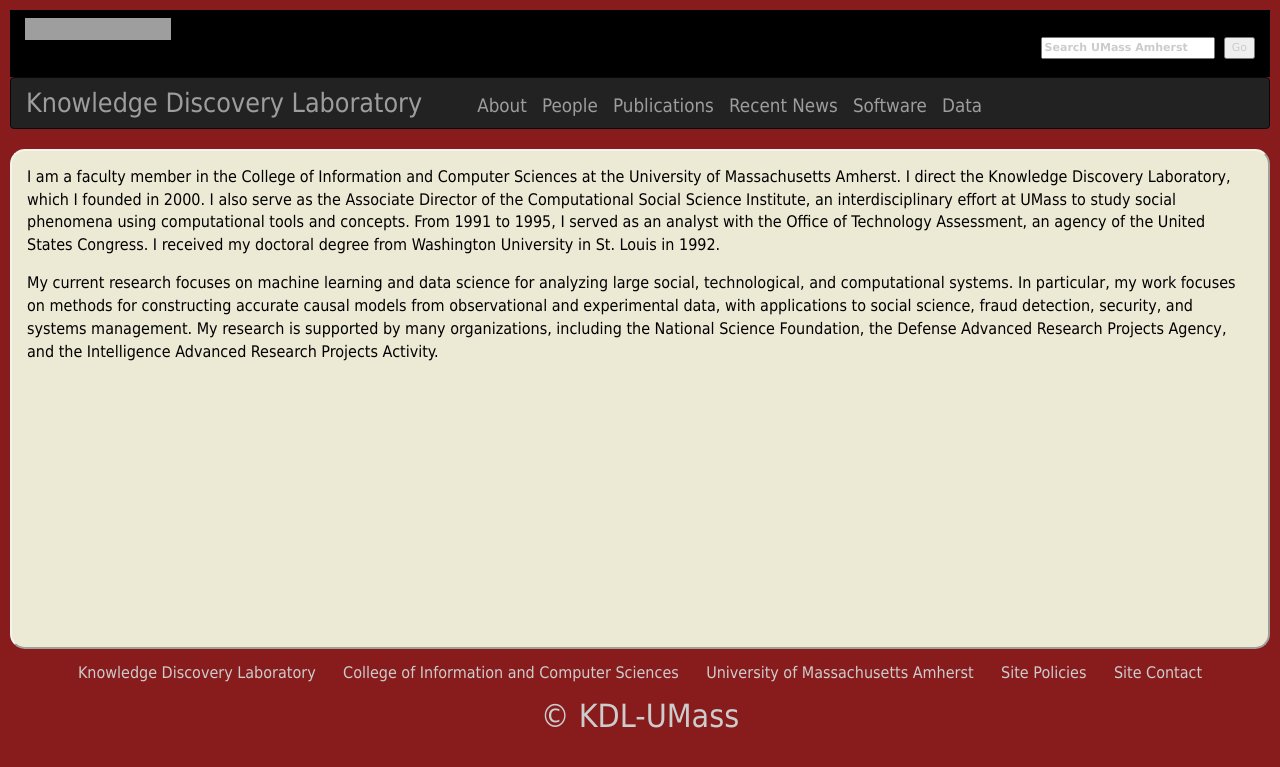
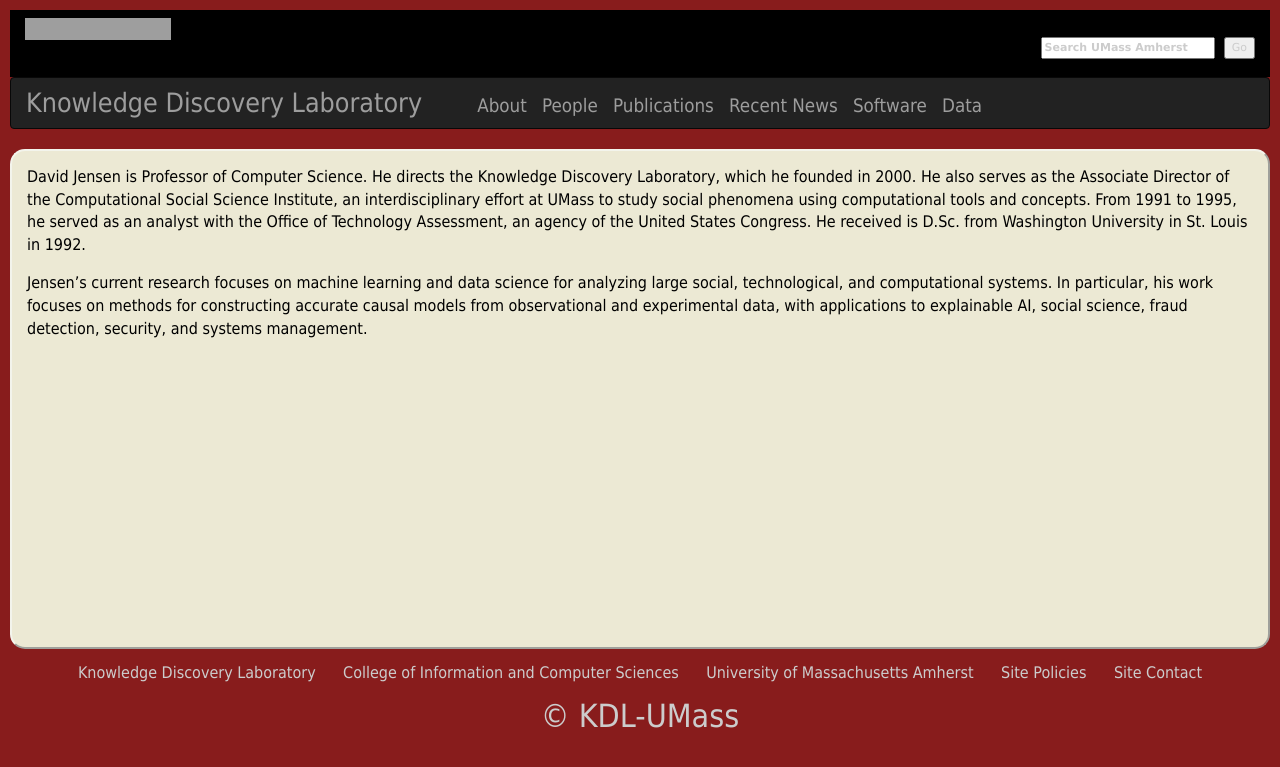
Before and after one commit to KDL-umass/kdl-umass.github.io, a Jekyll site: the page built from _people/00jensen.md, in a window 1280 px wide. Shown: the top 767 px of the page. Built offline with Jekyll 4.4.1, drawn with Linux system fonts in a browser that asks for light colours; nearby versions of some CDN libraries; comment, search, counter and statistics services are not loaded; grey boxes are pictures that could not be loaded.

Commit message:
Edited personal description for style
Changed from first-person (e.g., “I”) to third-person (“he”), which
seems more appropriate here.

```diff
--- a/_people/00jensen.md
+++ b/_people/00jensen.md
@@ -9,6 +9,6 @@
 email: jensen@cs.umass.edu
 ---
 
-I am a faculty member in the College of Information and Computer Sciences at the University of Massachusetts Amherst.  I direct the Knowledge Discovery Laboratory, which I founded in 2000.  I also serve as the Associate Director of the Computational Social Science Institute, an interdisciplinary effort at UMass to study social phenomena using computational tools and concepts.  From 1991 to 1995, I served as an analyst with the Office of Technology Assessment, an agency of the United States Congress.  I received my doctoral degree from Washington University in St. Louis in 1992.
+David Jensen is Professor of Computer Science.  He directs the Knowledge Discovery Laboratory, which he founded in 2000.  He also serves as the Associate Director of the Computational Social Science Institute, an interdisciplinary effort at UMass to study social phenomena using computational tools and concepts.  From 1991 to 1995, he served as an analyst with the Office of Technology Assessment, an agency of the United States Congress.  He received is D.Sc. from Washington University in St. Louis in 1992.
 
-My current research focuses on machine learning and data science for analyzing large social, technological, and computational systems.  In particular, my work focuses on methods for constructing accurate causal models from observational and experimental data, with applications to social science, fraud detection, security, and systems management.  My research is supported by many organizations, including the National Science Foundation, the Defense Advanced Research Projects Agency, and the Intelligence Advanced Research Projects Activity.
+Jensen's current research focuses on machine learning and data science for analyzing large social, technological, and computational systems.  In particular, his work focuses on methods for constructing accurate causal models from observational and experimental data, with applications to explainable AI, social science, fraud detection, security, and systems management.
```
Also changed, not shown: 1 other file.
